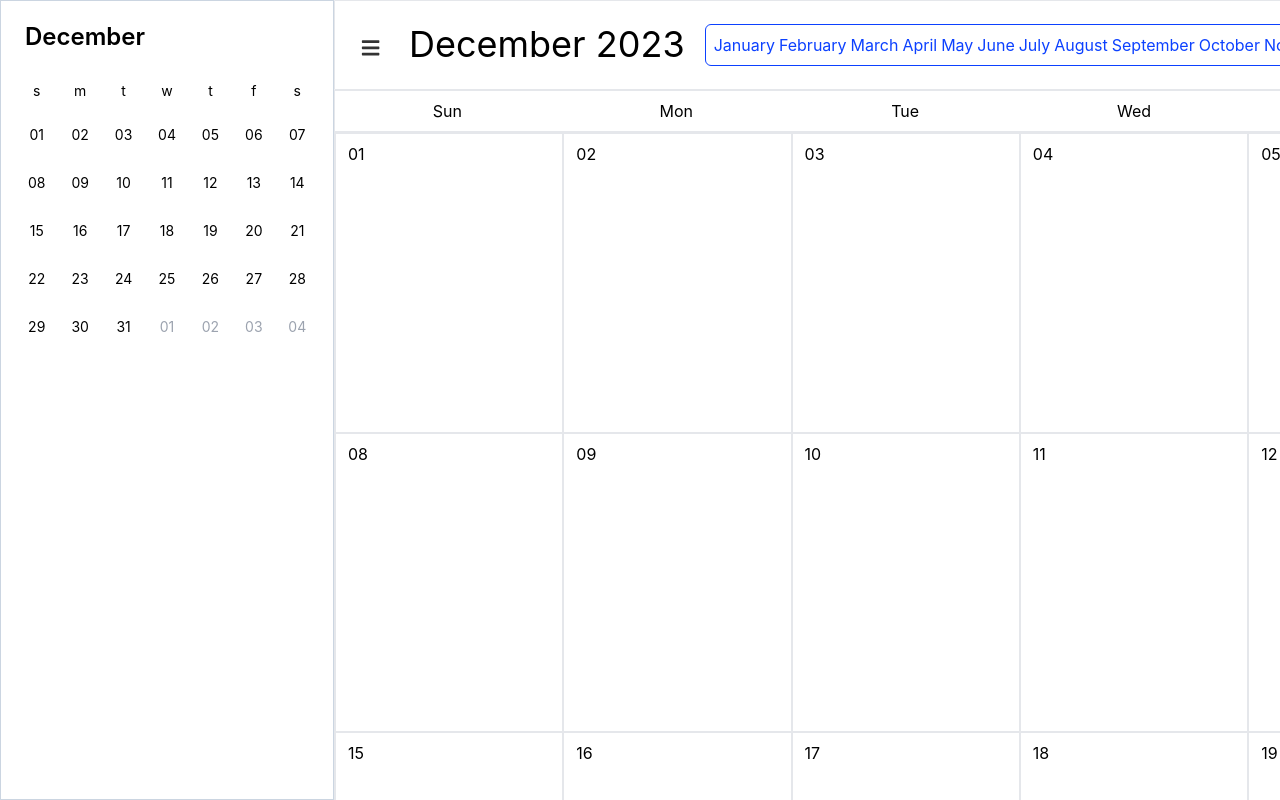
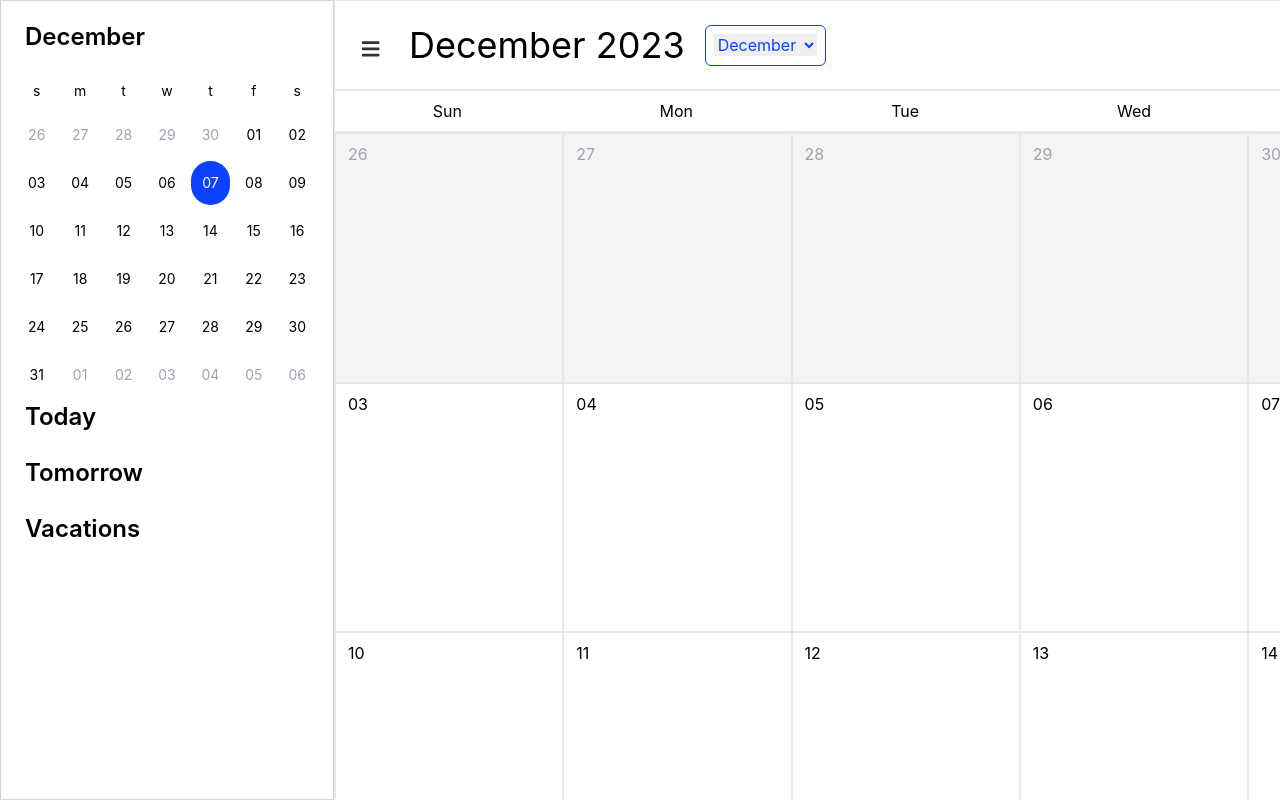
Before and after one commit to lindychi/frontend-bootcamp, a React (Create React App) app: page / in a window 1280 px wide. Shown: the top 800 px of the page. Built offline with nearby package versions, Linux system fonts and the light colour scheme.

Commit message:
선택된 월로 월값을 변경

```diff
--- a/src/App.tsx
+++ b/src/App.tsx
@@ -10,15 +10,13 @@ import Search from "./icons/Search";
 import Plus from "./icons/Plus";
 
 function App() {
-  const [selectedMonth, setSelectedMonth] = React.useState<number>(1);
+  const [selectedMonth, setSelectedMonth] = React.useState<number>(12);
   const [selectedYear, setSelectedYear] = React.useState<number>(2023);
   const targetCalendarDates: Date[] = getCalendarDates(
     selectedYear,
     selectedMonth
   );
-  const handleMonthChange = (month: number) => {
-    setSelectedMonth(month);
-  };
+
   const getDateClass = (date: Date): string => {
     if (date.getMonth() + 1 !== selectedMonth) {
       return "text-gray-400";
@@ -36,7 +34,7 @@ function App() {
   const today = new Date();
 
   // 작은달력에 넣었던 효과가 큰달력에 적용되지 않아서 한번 더  추가함
-  const getSecondCalendarDateClass = (date: Date): string => {
+  const getSecondDateClass = (date: Date): string => {
     if (date.getMonth() + 1 !== selectedMonth) {
       return "text-gray-400 bg-zinc-100";
     }
@@ -47,7 +45,7 @@ function App() {
     <div className="flex flex-row h-screen">
       <div className="w-[340px] h-screen border border-slate-300 p-4">
         <div className="text-2xl font-semibold mb-4 px-2 py-1">
-          {getMonthString(12)}
+          {getMonthString(selectedMonth)}
         </div>
         <div className="min-w-[300px] grid grid-cols-7 gap-1 ">
           {dayList.map((day) => (
@@ -55,6 +53,7 @@ function App() {
               {day.short}
             </div>
           ))}
+
           {targetCalendarDates.map((date: Date) => (
             <div
               key={date.getDate()}
@@ -64,6 +63,9 @@ function App() {
             </div>
           ))}
         </div>
+        <div className="text-2xl font-semibold mb-4 px-2 py-1 ">Today</div>
+        <div className="text-2xl font-semibold mb-4 px-2 py-1 ">Tomorrow</div>
+        <div className="text-2xl font-semibold mb-4 px-2 py-1 ">Vacations</div>
       </div>
 
       <div>
@@ -71,16 +73,21 @@ function App() {
           <div className="flex justify-start gap-5 ">
             <Hamburger />
             <div className="text-4xl">
-              {getMonthString(12)} {selectedYear}
+              {getMonthString(selectedMonth)} {selectedYear}
             </div>
-            <div className="flex text-primary border border-primary rounded-md p-2 gap-1">
-              {[...Array(12)].map((_, index) => (
-                <button
-                  key={index}
-                  onClick={() => handleMonthChange(index + 1)}
-                >{`${getMonthString(index + 1)}`}</button>
-              ))}
-            </div>
+            <button className="flex text-primary border border-primary rounded-md p-2 gap-1">
+              <select
+                className="text-primary"
+                onChange={(e) => setSelectedMonth(Number(e.target.value))}
+                value={selectedMonth}
+              >
+                {Array.from({ length: 12 }, (_, index) => (
+                  <option key={index + 1} value={index + 1}>
+                    {getMonthString(index + 1)}
+                  </option>
+                ))}
+              </select>
+            </button>
           </div>
 
           <div className="flex gap-3">
@@ -99,11 +106,11 @@ function App() {
           ))}
         </div>
 
-        <div className="min-w-full min-h-[1500px] grid grid-cols-7  border border-state-300">
+        <div className="min-w-screen min-h-[1500px] grid grid-cols-7  border border-state-300">
           {targetCalendarDates.map((date: Date) => (
             <div
               key={date.getDate()}
-              className={`text-left indent-3 py-2 border border-state-300 ${getSecondCalendarDateClass(
+              className={`text-left indent-3 py-2 border border-state-300 ${getSecondDateClass(
                 date
               )}`}
             >
```
